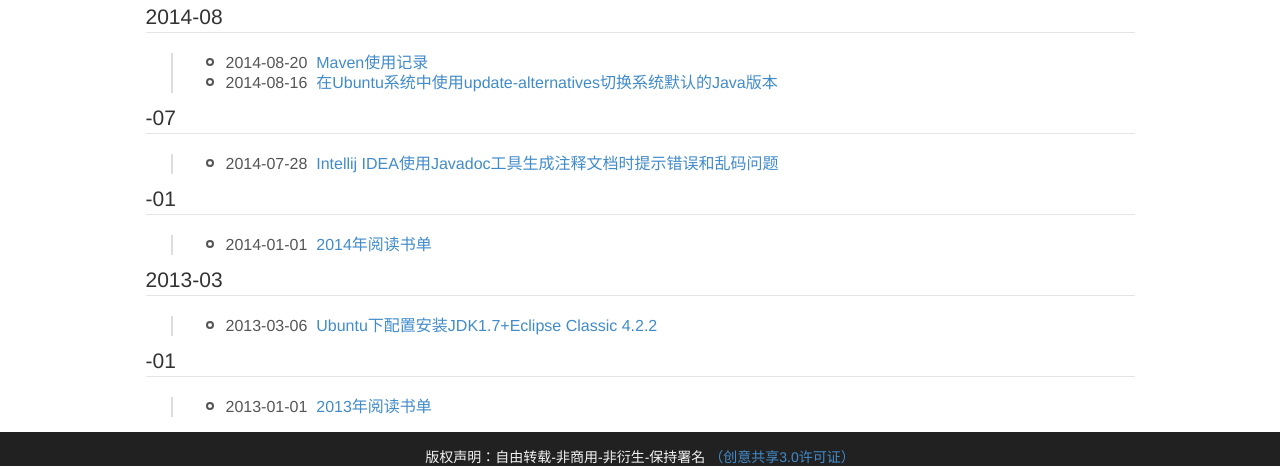
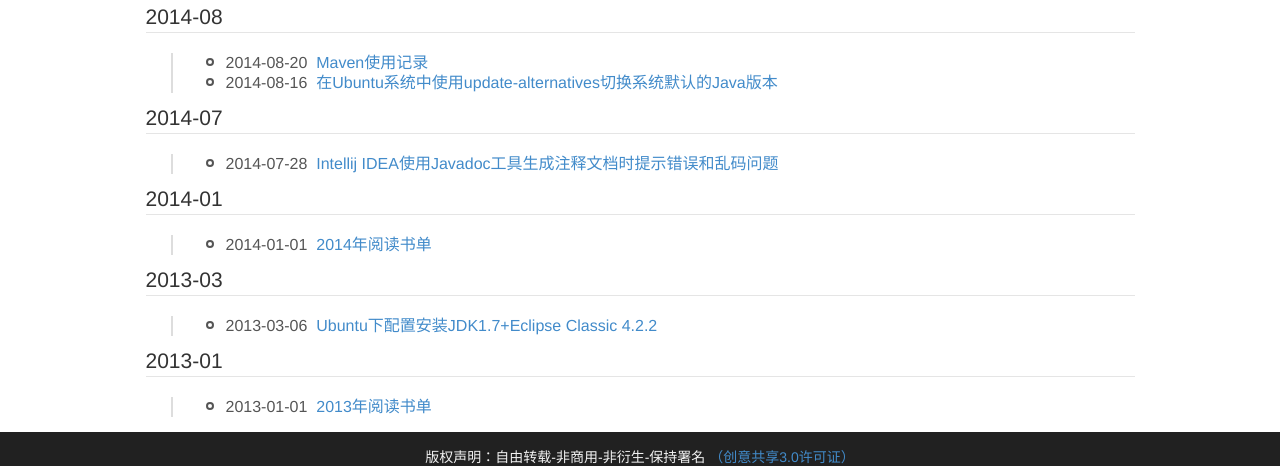
Before and after one commit to sheleng/sheleng.github.io, a Jekyll site: the page built from pages/archive.html, in a window 1280 px wide. Shown: the part 194-660 px from the top of the page. Built offline with Jekyll 4.4.1, drawn with Linux system fonts in a browser that asks for light colours.

Commit message:
调整归档列表内容

```diff
--- a/pages/archive.html
+++ b/pages/archive.html
@@ -28,7 +28,7 @@
         {% else %}
           {% if this_month != next_month %}
             </ul>
-            <legend id="{{next_year}}-{{next_month}}">{{next-year}}-{{next_month}}</legend>
+            <legend id="{{next_year}}-{{next_month}}">{{next_year}}-{{next_month}}</legend>
             <ul>
           {% endif %}
         {% endif %}
```
